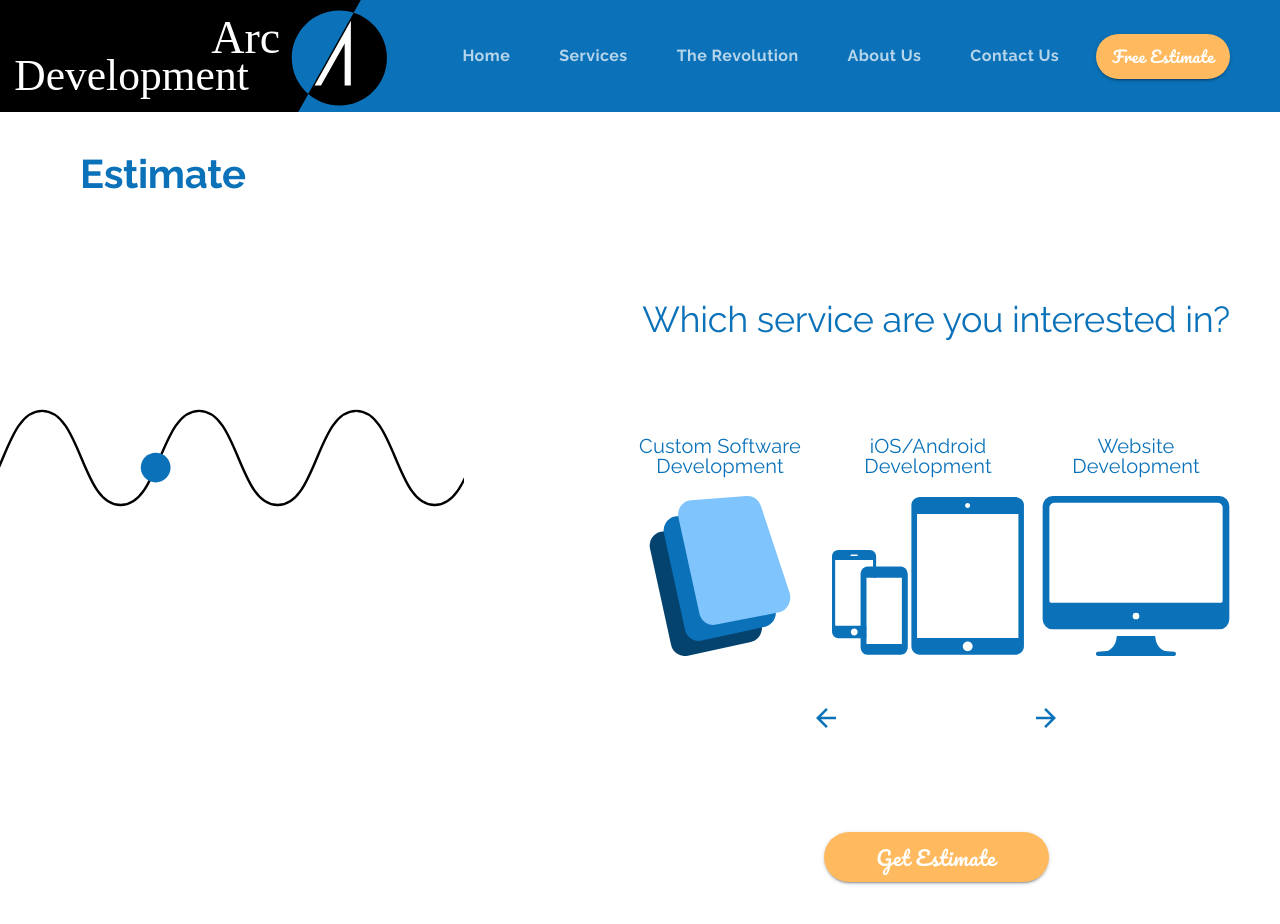
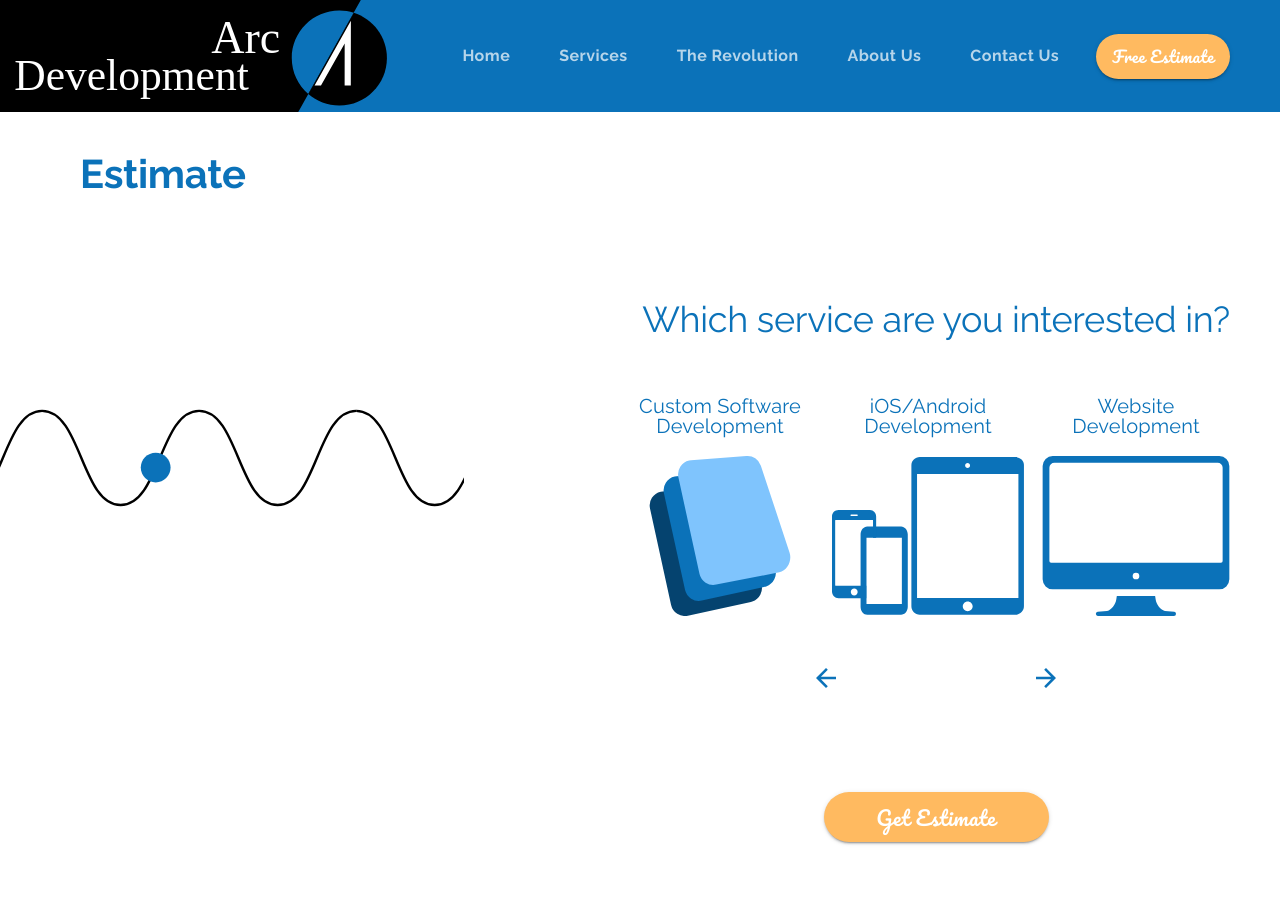
Before and after one commit to wrzchwc/software-company-practice, a React (Create React App) app: page /estimate in a window 1280 px wide. Shown: the top 924 px of the page. Built offline with nearby package versions, Linux system fonts and the light colour scheme.

Commit message:
Installed lodash

```diff
--- a/package.json
+++ b/package.json
@@ -12,6 +12,7 @@
     "@testing-library/jest-dom": "^5.16.1",
     "@testing-library/react": "^12.1.2",
     "@testing-library/user-event": "^13.5.0",
+    "lodash": "^4.17.21",
     "react": "^17.0.2",
     "react-dom": "^17.0.2",
     "react-lottie": "^1.2.3",
--- a/src/components/Estimate.js
+++ b/src/components/Estimate.js
@@ -1,4 +1,5 @@
 import React from 'react';
+import {cloneDeep} from "lodash";
 import Lottie from 'react-lottie';
 import {Button, Grid, IconButton, makeStyles, Typography, useTheme} from "@material-ui/core";
 import {animationOptions} from "./services/animationOptions";
@@ -43,11 +44,268 @@
         width: 225,
         fontSize: '1.25rem',
         marginTop: '5em',
-        "&:hover":{
+        "&:hover": {
             backgroundColor: theme.palette.secondary.light
         }
     }
 }));
+
+const defaultQuestions = [
+    {
+        id: 1,
+        title: 'Which service are you interested in?',
+        active: true,
+        options: [
+            {
+                id: 1,
+                title: 'Custom Software Development',
+                subtitle: null,
+                icon: software,
+                iconAlt: 'three floating screens',
+                selected: false,
+                cost: 0
+            },
+            {
+                id: 2,
+                title: 'iOS/Android Development',
+                subtitle: null,
+                icon: mobile,
+                iconAlt: 'phones and tablet outline',
+                selected: false,
+                cost: 0
+            },
+            {
+                id: 3,
+                title: 'Website Development',
+                subtitle: null,
+                icon: website,
+                iconAlt: 'computer outline',
+                selected: false,
+                cost: 0
+            },
+        ]
+    }
+]
+
+const softwareQuestions = [
+    {...defaultQuestions[0], active: false},
+    {
+        id: 2,
+        title: "Which platforms do you need supported?",
+        subtitle: "Select all that apply.",
+        options: [
+            {
+                id: 1,
+                title: "Web Application",
+                subtitle: null,
+                icon: website,
+                iconAlt: "computer outline",
+                selected: false,
+                cost: 100
+            },
+            {
+                id: 2,
+                title: "iOS Application",
+                subtitle: null,
+                icon: iphone,
+                iconAlt: "outline of iphone",
+                selected: false,
+                cost: 100
+            },
+            {
+                id: 3,
+                title: "Android Application",
+                subtitle: null,
+                icon: android,
+                iconAlt: "outlines of android phone",
+                selected: false,
+                cost: 100
+            }
+        ],
+        active: true
+    },
+    {
+        id: 3,
+        title: "Which features do you expect to use?",
+        subtitle: "Select all that apply.",
+        options: [
+            {
+                id: 1,
+                title: "Photo/Video",
+                subtitle: null,
+                icon: camera,
+                iconAlt: "camera outline",
+                selected: false,
+                cost: 25
+            },
+            {
+                id: 2,
+                title: "GPS",
+                subtitle: null,
+                icon: gps,
+                iconAlt: "gps pin",
+                selected: false,
+                cost: 25
+            },
+            {
+                id: 3,
+                title: "File Transfer",
+                subtitle: null,
+                icon: upload,
+                iconAlt: "outline of cloud with arrow pointing up",
+                selected: false,
+                cost: 25
+            }
+        ],
+        active: false
+    },
+    {
+        id: 4,
+        title: "Which features do you expect to use?",
+        subtitle: "Select all that apply.",
+        options: [
+            {
+                id: 1,
+                title: "Users/Authentication",
+                subtitle: null,
+                icon: users,
+                iconAlt: "outline of a person with a plus sign",
+                selected: false,
+                cost: 25
+            },
+            {
+                id: 2,
+                title: "Biometrics",
+                subtitle: null,
+                icon: biometrics,
+                iconAlt: "fingerprint",
+                selected: false,
+                cost: 25
+            },
+            {
+                id: 3,
+                title: "Push Notifications",
+                subtitle: null,
+                icon: bell,
+                iconAlt: "outline of a bell",
+                selected: false,
+                cost: 25
+            }
+        ],
+        active: false
+    },
+    {
+        id: 5,
+        title: "What type of custom features do you expect to need?",
+        subtitle: "Select one.",
+        options: [
+            {
+                id: 1,
+                title: "Low Complexity",
+                subtitle: "(Informational)",
+                icon: info,
+                iconAlt: "'i' inside a circle",
+                selected: false,
+                cost: 25
+            },
+            {
+                id: 2,
+                title: "Medium Complexity",
+                subtitle: "(Interactive, Customizable, Realtime)",
+                icon: customized,
+                iconAlt: "two toggle switches",
+                selected: false,
+                cost: 50
+            },
+            {
+                id: 3,
+                title: "High Complexity",
+                subtitle: "(Data Modeling and Computation)",
+                icon: data,
+                iconAlt: "outline of line graph",
+                selected: false,
+                cost: 100
+            }
+        ],
+        active: false
+    },
+    {
+        id: 6,
+        title: "How many users do you expect?",
+        subtitle: "Select one.",
+        options: [
+            {
+                id: 1,
+                title: "0-10",
+                subtitle: null,
+                icon: person,
+                iconAlt: "person outline",
+                selected: false,
+                cost: 1
+            },
+            {
+                id: 2,
+                title: "10-100",
+                subtitle: null,
+                icon: persons,
+                iconAlt: "outline of two people",
+                selected: false,
+                cost: 1.25
+            },
+            {
+                id: 3,
+                title: "100+",
+                subtitle: null,
+                icon: people,
+                iconAlt: "outline of three people",
+                selected: false,
+                cost: 1.5
+            }
+        ],
+        active: false
+    }
+];
+
+
+const websiteQuestions = [
+    {...defaultQuestions[0], active: false},
+    {
+        id: 2,
+        title: "Which type of website are you wanting?",
+        subtitle: "Select one.",
+        options: [
+            {
+                id: 1,
+                title: "Basic",
+                subtitle: "(Informational)",
+                icon: info,
+                iconAlt: "person outline",
+                selected: false,
+                cost: 100
+            },
+            {
+                id: 2,
+                title: "Interactive",
+                subtitle: "(Users, API's, Messaging)",
+                icon: customized,
+                iconAlt: "outline of two people",
+                selected: false,
+                cost: 200
+            },
+            {
+                id: 3,
+                title: "E-Commerce",
+                subtitle: "(Sales)",
+                icon: globe,
+                iconAlt: "outline of three people",
+                selected: false,
+                cost: 250
+            }
+        ],
+        active: true
+    }
+];
+
 
 export const Estimate = () => {
     const classes = useStyles();
@@ -70,52 +328,68 @@
                 </Grid>
             </Grid>
             <Grid item container lg direction={'column'} alignItems={'center'} style={{margin: '0 2em 25em 0'}}>
+                {
+                    defaultQuestions.filter(question => question.active).map((question, index) => {
+                        return (
+                            <React.Fragment key={index}>
                                 <Grid item>
                                     <Typography
                                         variant={'h2'}
                                         align={'center'}
                                         style={{
                                             fontWeight: 500,
-                            margin: '5em 0 2.5em 0',
+                                            marginTop: '5em',
                                             fontSize: '2.25rem'
                                         }}
+                                    >
+                                        {question.title}
+                                    </Typography>
+                                    <Typography
+                                        variant={'body1'}
+                                        align={'center'}
+                                        style={{marginBottom: '2.5em'}}
                                         gutterBottom
                                     >
-                        Which service are you interested in?
+                                        {question.subtitle}
                                     </Typography>
                                 </Grid>
                                 <Grid item container>
-                    <Grid item container md direction={'column'}>
+                                    {question.options.map(option => {
+                                        return (
+                                            <Grid
+                                                key={question.options.indexOf(option)}
+                                                item
+                                                container
+                                                md
+                                                direction={'column'}
+                                            >
                                                 <Grid item style={{maxWidth: '12em'}}>
-                            <Typography variant={'h6'} align={'center'} style={{marginBottom: '1em'}}>
-                                Custom Software Development
+                                                    <Typography
+                                                        variant={'h6'}
+                                                        align={'center'}
+                                                        style={{marginBottom: '1em'}}
+                                                    >
+                                                        {option.title}
+                                                    </Typography>
+                                                    <Typography variant={'caption'} align={'center'}>
+                                                        {option.subtitle}
                                                     </Typography>
                                                 </Grid>
                                                 <Grid item>
-                            <img src={software} alt={'three floating screens'} className={classes.icon}/>
+                                                    <img
+                                                        src={option.icon}
+                                                        alt={option.iconAlt}
+                                                        className={classes.icon}
+                                                    />
                                                 </Grid>
                                             </Grid>
-                    <Grid item container md direction={'column'}>
-                        <Grid item style={{maxWidth: '12em'}}>
-                            <Typography variant={'h6'} align={'center'} style={{marginBottom: '1em'}}>
-                                iOS/Android Development
-                            </Typography>
+                                        );
+                                    })}
                                 </Grid>
-                        <Grid item>
-                            <img src={mobile} alt={'phones and tablet outline'} className={classes.icon}/>
-                        </Grid>
-                    </Grid>
-                    <Grid item container md direction={'column'}>
-                        <Grid item style={{maxWidth: '12em'}}>
-                            <Typography variant={'h6'} align={'center'} style={{marginBottom: '1em'}}>
-                                Website Development
-                            </Typography>
-                        </Grid>
-                        <Grid item>
-                            <img src={website} alt={'computer outline'} className={classes.icon}/>
-                        </Grid>
-                    </Grid>
-                </Grid>
+                            </React.Fragment>
+                        );
+                    })
+                }
                 <Grid
                     item
                     container
```
Lines whose indentation alone changed are shown as unchanged.
